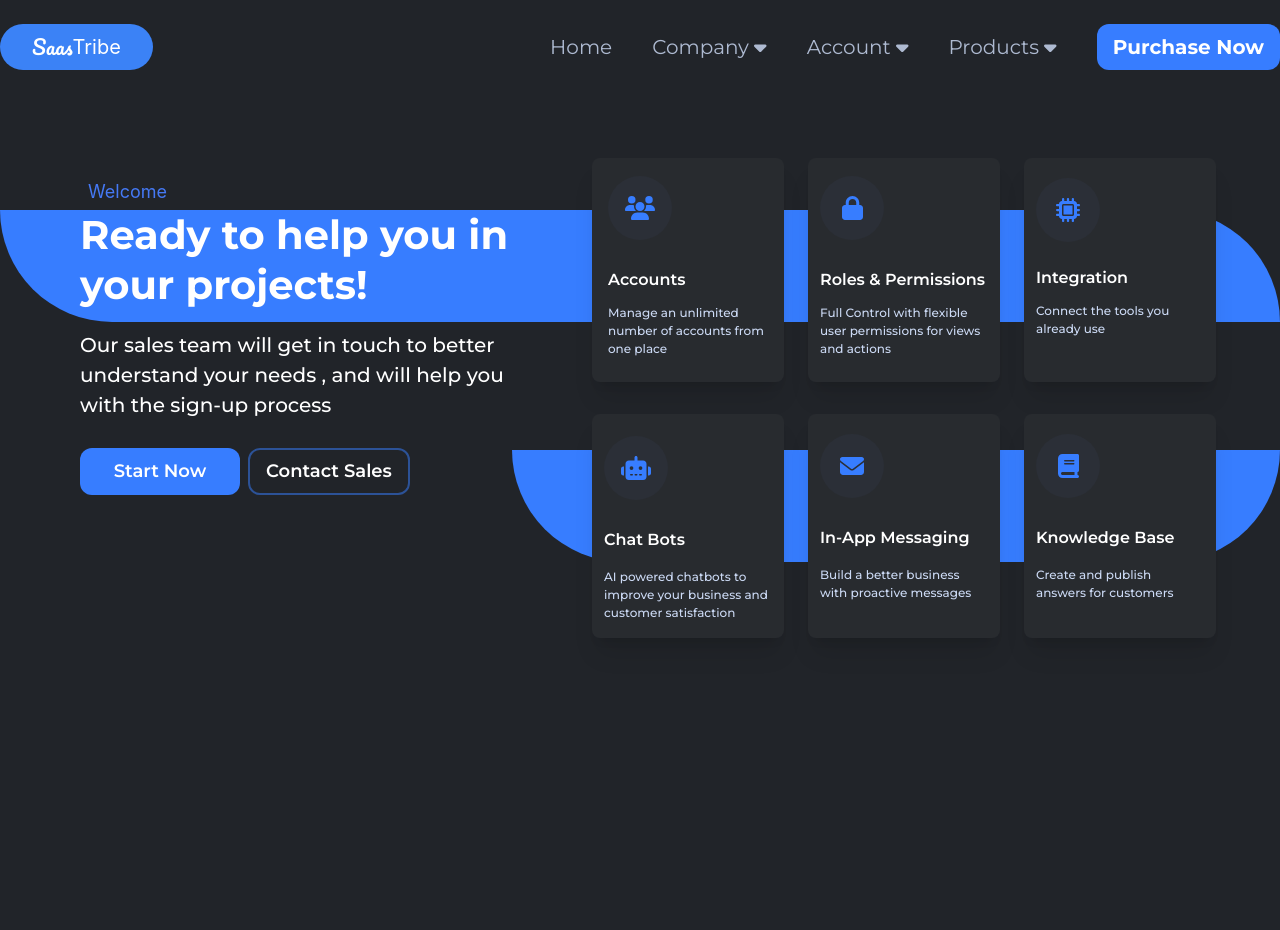
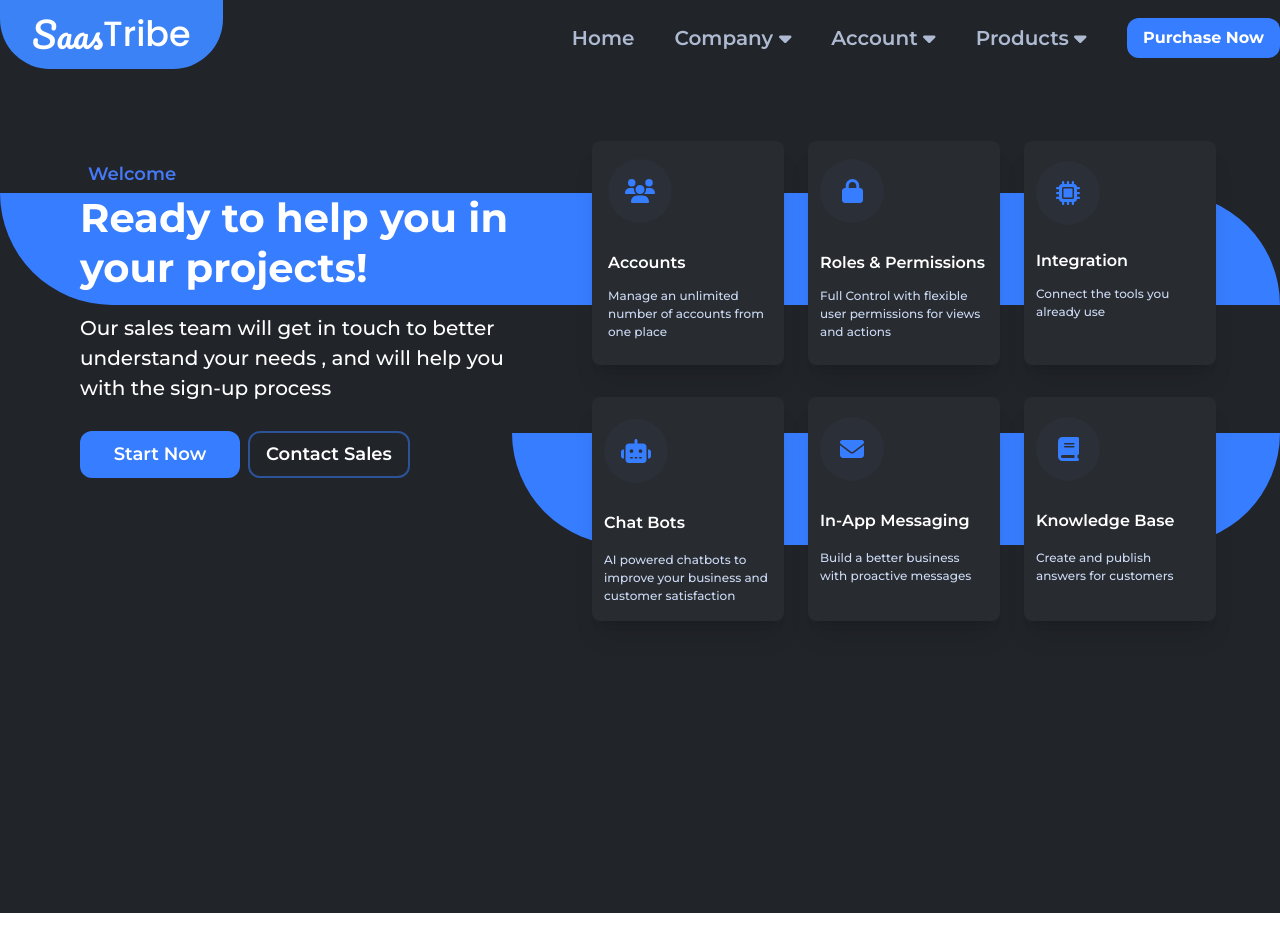
Before and after one commit to Fatchatyy/codingAssignment, a React (Create React App) app: page / in a window 1280 px wide. Built offline with nearby package versions, Linux system fonts and the light colour scheme.

Commit message:
Enhanced some details

```diff
--- a/src/components/ConsumeEndPoint.js
+++ b/src/components/ConsumeEndPoint.js
@@ -37,7 +37,7 @@ const ConsumeEndPoint = () => {
 
     const offset = currentPage * itemsPerPage;
     const filteredData = data.filter(item => item.name.toLowerCase().includes(searchTerm.toLowerCase()));
-    //const currentPageData = filteredData.slice(offset, offset + itemsPerPage);
+
     const pageCount = Math.ceil(filteredData.length / itemsPerPage);
 
     const requestSort = (key) => {
--- a/src/components/Navbar.js
+++ b/src/components/Navbar.js
@@ -3,38 +3,47 @@ import { FontAwesomeIcon } from '@fortawesome/react-fontawesome';
 import { faCaretDown, faBars, faTimes } from '@fortawesome/free-solid-svg-icons';
 
 function Navbar() {
-  const [isOpen, setIsOpen] = useState(false);
-
-  const toggleNavbar = () => {
-    setIsOpen(!isOpen);
-  };
+  const [isMenuOpen, setIsMenuOpen] = useState(false);
 
   return (
     <nav className="bg-navbar">
-      <div className="container mx-auto flex justify-between items-center py-4 lg:py-6">
-        <div className="flex items-center">
-          <div className={`bg-blue-500 px-8 py-2 flex items-center rounded-full ${isOpen ? 'hidden' : 'block'}`}>
-            <p className="font-pacifico text-white text-lg lg:text-xl">Saas</p>
-            <p className="text-white text-lg lg:text-xl">Tribe</p>
+      <div className="container mx-auto flex justify-between items-center ">
+        {/* Logo */}
+        <div className="flex pb-2">
+          <div className="bg-blue-500 px-8 py-2 flex items-center" style={{ borderBottomLeftRadius: '50px', borderBottomRightRadius: '50px' }}>
+            <p className="font-pacifico text-white text-logo-size">Saas</p>
+            <p className="font-medium font-poppins text-white text-logo-size">Tribe</p>
           </div>
         </div>
-
-        <div className="lg:hidden">
-          <button onClick={toggleNavbar} className="text-white text-xl">
-            <FontAwesomeIcon icon={isOpen ? faTimes : faBars} />
+        {/* Menu for large screens */}
+        <div className="hidden md:flex items-center space-x-10">
+          <ul className="flex space-x-10">
+            <li><a href="#" className="hover:text-purchase-button text-navlink text-xl font-semibold font-montserrat">Home</a></li>
+            <li><a href="#" className="hover:text-purchase-button text-navlink text-xl font-semibold font-montserrat">Company <FontAwesomeIcon icon={faCaretDown} /></a></li>
+            <li><a href="#" className="hover:text-purchase-button text-navlink text-xl font-semibold font-montserrat">Account <FontAwesomeIcon icon={faCaretDown} /></a></li>
+            <li><a href="#" className="hover:text-purchase-button text-navlink text-xl font-semibold font-montserrat">Products <FontAwesomeIcon icon={faCaretDown} /></a></li>
+          </ul>
+          <button className="bg-purchase-button px-4 py-2 rounded-xl text-purchase-text font-montserrat font-bold">Purchase Now</button>
+        </div>
+        {/* Menu button for small screens */}
+        <div className="md:hidden flex items-center">
+          <button onClick={() => setIsMenuOpen(!isMenuOpen)} className="text-white focus:outline-none">
+            <FontAwesomeIcon icon={isMenuOpen ? faTimes : faBars} size="lg" />
           </button>
         </div>
-
-        <div className={`flex-col lg:flex lg:flex-row lg:items-center lg:space-x-10 ${isOpen ? 'block' : 'hidden'} lg:block`}>
-          <ul className="flex flex-col lg:flex-row space-y-6 lg:space-y-0 lg:space-x-10">
-            <li><a href="#" className="hover:text-purchase-button text-navlink text-lg lg:text-xl font-montserrat">Home</a></li>
-            <li><a href="#" className="hover:text-purchase-button text-navlink text-lg lg:text-xl font-montserrat">Company <FontAwesomeIcon icon={faCaretDown} /></a></li>
-            <li><a href="#" className="hover:text-purchase-button text-navlink text-lg lg:text-xl font-montserrat">Account <FontAwesomeIcon icon={faCaretDown} /></a></li>
-            <li><a href="#" className="hover:text-purchase-button text-navlink text-lg lg:text-xl font-montserrat">Products <FontAwesomeIcon icon={faCaretDown} /></a></li>
+      </div>
+      {/* Dropdown menu for small screens */}
+      {isMenuOpen && (
+        <div className="md:hidden flex flex-col items-center space-y-4 mt-4">
+          <ul className="flex flex-col items-center space-y-4">
+            <li><a href="#" className="hover:text-purchase-button text-navlink text-xl font-semibold font-montserrat">Home</a></li>
+            <li><a href="#" className="hover:text-purchase-button text-navlink text-xl font-semibold font-montserrat">Company <FontAwesomeIcon icon={faCaretDown} /></a></li>
+            <li><a href="#" className="hover:text-purchase-button text-navlink text-xl font-semibold font-montserrat">Account <FontAwesomeIcon icon={faCaretDown} /></a></li>
+            <li><a href="#" className="hover:text-purchase-button text-navlink text-xl font-semibold font-montserrat">Products <FontAwesomeIcon icon={faCaretDown} /></a></li>
           </ul>
-          <button className="bg-purchase-button hover:bg-blue-600 px-4 py-2 rounded-xl text-purchase-text font-montserrat font-bold text-lg lg:text-xl mt-4 lg:mt-0">Purchase Now</button>
+          <button className="bg-purchase-button px-4 py-2 rounded-xl text-purchase-text font-montserrat font-bold">Purchase Now</button>
         </div>
-      </div>
+      )}
     </nav>
   );
 }
--- a/src/components/pageComponent.js
+++ b/src/components/pageComponent.js
@@ -17,7 +17,7 @@ const PageComponent = () => {
       <div className="lg:w-2/5  relative order-1 lg:order-1 h-full flex ">
 
         {/* Content of the first column */}
-        <p className="text-lg text-welcome ml-20 pl-2 lg:mt-12 mt-3  ">Welcome </p>
+        <p className="text-lg font-montserrat font-semibold text-welcome ml-20 pl-2 lg:mt-12 mt-3  ">Welcome </p>
         <div className="absolute inset-0 flex flex-col lg:top-20 top-10  left-20 text-white ">
 
           <h2 className="font-bold z-10 relative leading-tight text-Title font-montserrat ">Ready to help you in your projects!</h2>
--- a/src/styles/index.css
+++ b/src/styles/index.css
@@ -1,5 +1,6 @@
 @import url('https://fonts.googleapis.com/css2?family=Pacifico&display=swap');
 @import url('https://fonts.googleapis.com/css2?family=Montserrat:ital,wght@0,100..900;1,100..900&display=swap');
+@import url('https://fonts.googleapis.com/css2?family=Poppins:ital,wght@0,100;0,200;0,300;0,400;0,500;0,600;0,700;0,800;0,900;1,100;1,200;1,300;1,400;1,500;1,600;1,700;1,800;1,900&display=swap');
 @tailwind base;
 @tailwind components;
 @tailwind utilities;
--- a/tailwind.config.js
+++ b/tailwind.config.js
@@ -20,6 +20,7 @@ module.exports = {
         'serif': ['Merriweather', 'serif'],
         'pacifico': ['Pacifico', 'cursive'],
         'montserrat': ['Montserrat', 'sans-serif'],
+        'poppins':['Poppins', 'sans-serif'],
       },
       fontSize: {
         'xs': '.75rem',
```
